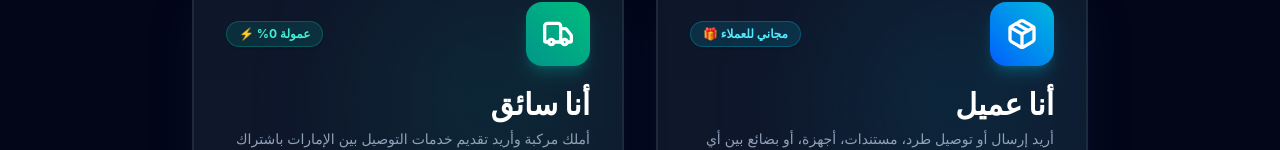
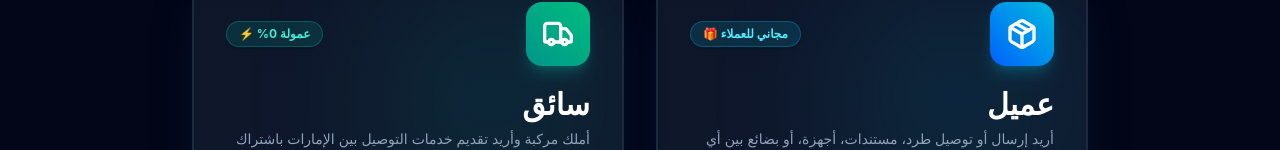
Before and after one commit to SUMARK96/WASEL, a React (Vite) app: page / in a window 1280 px wide. Shown: the part 652-802 px from the top of the page. Built offline with nearby package versions, Linux system fonts and the light colour scheme; no server answers; the database is empty.

Commit message:
fix: update landing cards title to 'عميل' and 'سائق'

```diff
--- a/src/components/LandingView.tsx
+++ b/src/components/LandingView.tsx
@@ -68,7 +68,7 @@ export const LandingView: React.FC<LandingViewProps> = ({
 
             <div>
               <h2 className="text-2xl sm:text-3xl font-black text-white group-hover:text-cyan-400 transition-colors">
-                أنا عميل
+                عميل
               </h2>
               <p className="text-slate-400 text-xs sm:text-sm mt-1.5 leading-relaxed">
                 أريد إرسال أو توصيل طرد، مستندات، أجهزة، أو بضائع بين أي إمارتين في الدولة واستقبال عروض الأسعار مباشرة.
@@ -125,7 +125,7 @@ export const LandingView: React.FC<LandingViewProps> = ({
 
             <div>
               <h2 className="text-2xl sm:text-3xl font-black text-white group-hover:text-teal-400 transition-colors">
-                أنا سائق
+                سائق
               </h2>
               <p className="text-slate-400 text-xs sm:text-sm mt-1.5 leading-relaxed">
                 أملك مركبة وأريد تقديم خدمات التوصيل بين الإمارات باشتراك شهري واستقبال طلبات الزبائن مباشرة.
```
